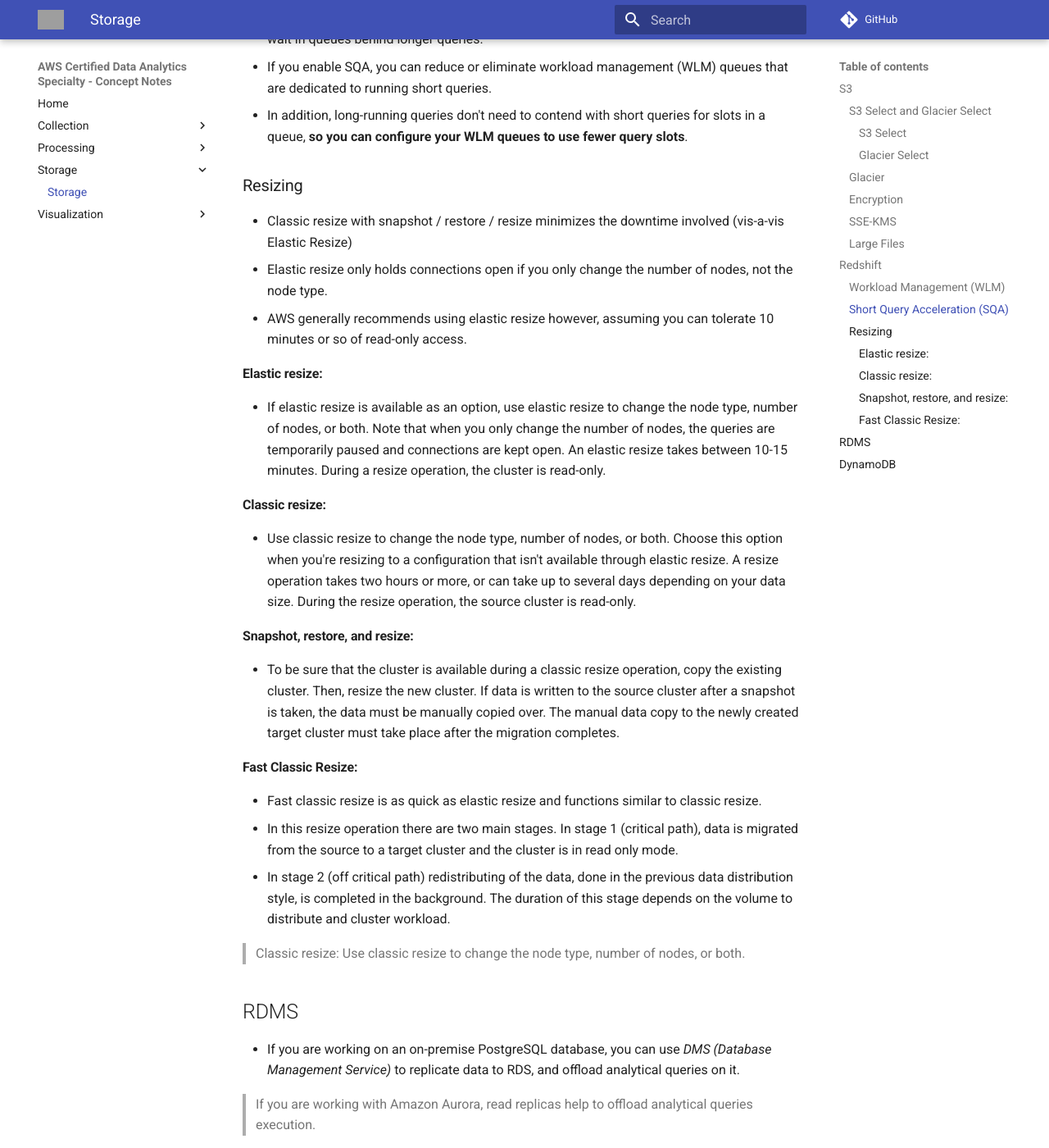
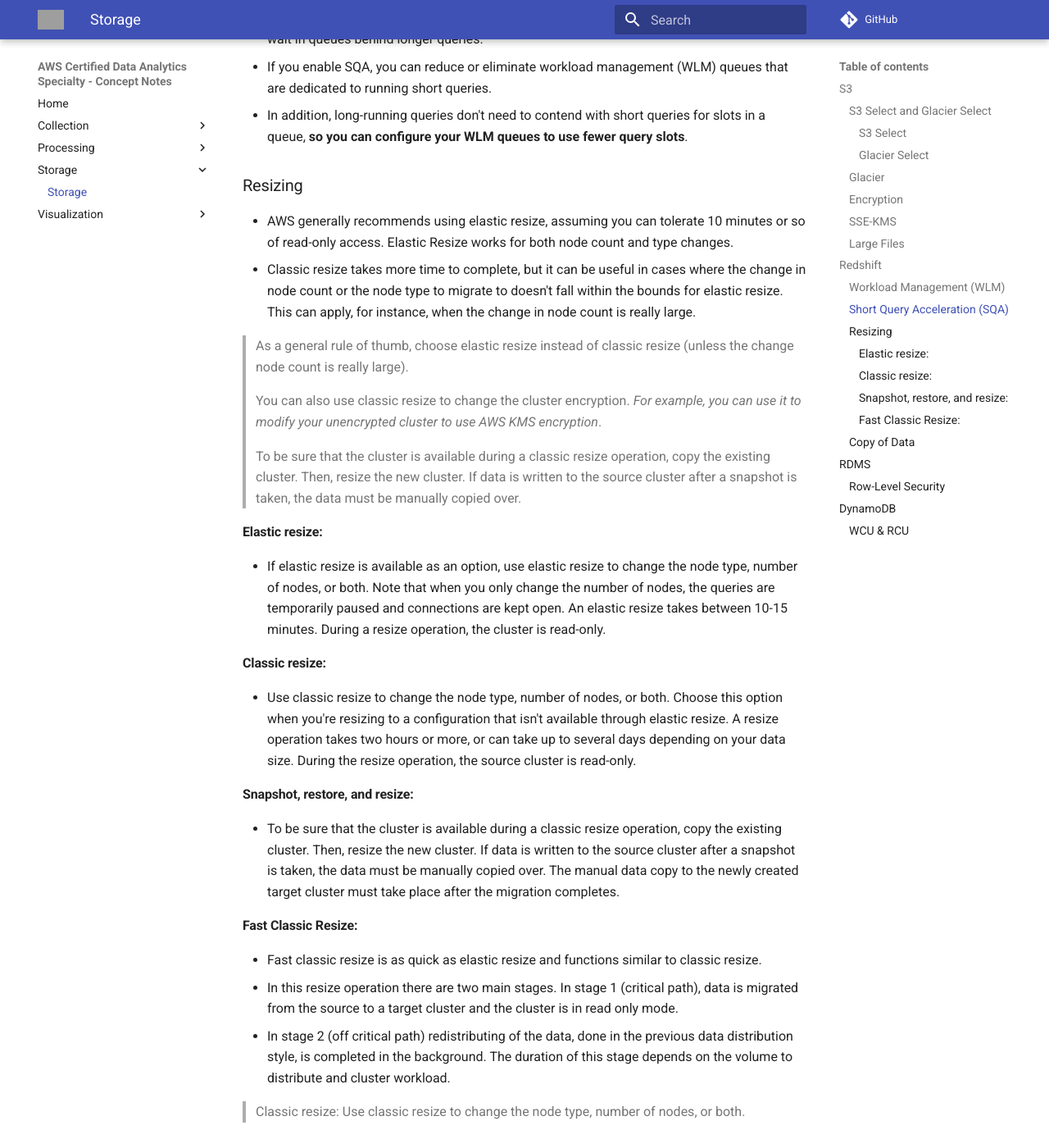
Before and after one commit to jeyabalajis/aws-certified-data-analytics-specialty-notes, an MkDocs documentation site: the page built from docs/storage/storage.md, in a window 1280 px wide and 1400 px high, scrolled down 2056 px. Shown: the whole window at 82% size. Built offline with MkDocs 1.6.1 and Material for MkDocs 9.7.7, drawn with Linux system fonts in a browser that asks for light colours; comment, search, counter and statistics services are not loaded; some of the changed text lies outside the part shown; grey boxes are pictures that could not be loaded.

Commit message:
added documentation.

```diff
--- a/docs/storage/storage.md
+++ b/docs/storage/storage.md
@@ -53,9 +53,14 @@
 
 ### Resizing
 
-- Classic resize with snapshot / restore / resize minimizes the downtime involved (vis-a-vis Elastic Resize)
-- Elastic resize only holds connections open if you only change the number of nodes, not the node type.
-- AWS generally recommends using elastic resize however, assuming you can tolerate 10 minutes or so of read-only access.
+- AWS generally recommends using elastic resize, assuming you can tolerate 10 minutes or so of read-only access. Elastic Resize works for both node count and type changes.
+- Classic resize takes more time to complete, but it can be useful in cases where the change in node count or the node type to migrate to doesn't fall within the bounds for elastic resize. This can apply, for instance, when the change in node count is really large.
+
+> As a general rule of thumb, choose elastic resize instead of classic resize (unless the change node count is really large).
+
+> You can also use classic resize to change the cluster encryption. _For example, you can use it to modify your unencrypted cluster to use AWS KMS encryption_.
+
+> To be sure that the cluster is available during a classic resize operation, copy the existing cluster.  Then, resize the new cluster. If data is written to the source cluster after a snapshot is taken, the data must be manually copied over.
 
 #### Elastic resize:
 - If elastic resize is available as an option, use elastic resize to change the node type, number of nodes, or both. Note that when you only change the number of nodes, the queries are temporarily paused and connections are kept open. An elastic resize takes between 10-15 minutes. During a resize operation, the cluster is read-only.
@@ -77,12 +82,26 @@
 
 > Classic resize: Use classic resize to change the node type, number of nodes, or both.
 
+### Copy of Data
+
+> Amazon Redshift can automatically load in parallel from multiple compressed data files. However, if you use multiple concurrent COPY commands to load one table from multiple files, Amazon Redshift is forced to perform a serialized load. This type of load is much slower and requires a VACUUM process at the end if the table has a sort column defined.
+
 ## RDMS
 
 - If you are working on an on-premise PostgreSQL database, you can use _DMS (Database Management Service)_ to replicate data to RDS, and offload analytical queries on it.
 
 > If you are working with Amazon Aurora, read replicas help to offload analytical queries execution.
 
+### Row-Level Security
+
+- Row-Level Security for IAM users is now supported in both RDS and DynamoDB.
+- Web Identity Federation is required to allow end users to use their Federated accounts with IAM.
+
 ## DynamoDB
 
 - DynamoDB Streams do not have direct integration with Firehose. If you need to move data from DynamoDB to ElasticSearch, you need to involve Lambda functions in the middle.
+
+### WCU & RCU
+
+- 1 WCU = 1 KB/second. _If you expect about 400 games to be written per second to your database, with each game emitting 80 KB of data, the WCU required is:_ 80 KB * 400 KB/second = 32000 WCU.
+- 1 RCU = 2 eventually consistent reads per second of 4 KB. 1800 eventually consistent reads per second will require 1800 * 80/8 = 18000 RCU.
```
Also changed, not shown: docs/collection/collection.md (+9 -1 lines), docs/processing/processing.md (+4 -0 lines), docs/visualization/visualization.md (+2 -0 lines), docs/images/kinesis-data-routing.png (added), docs/images/kinesis-enhanced-fanout.png (added), docs/images/kinesis-shards-overview.png (added).
